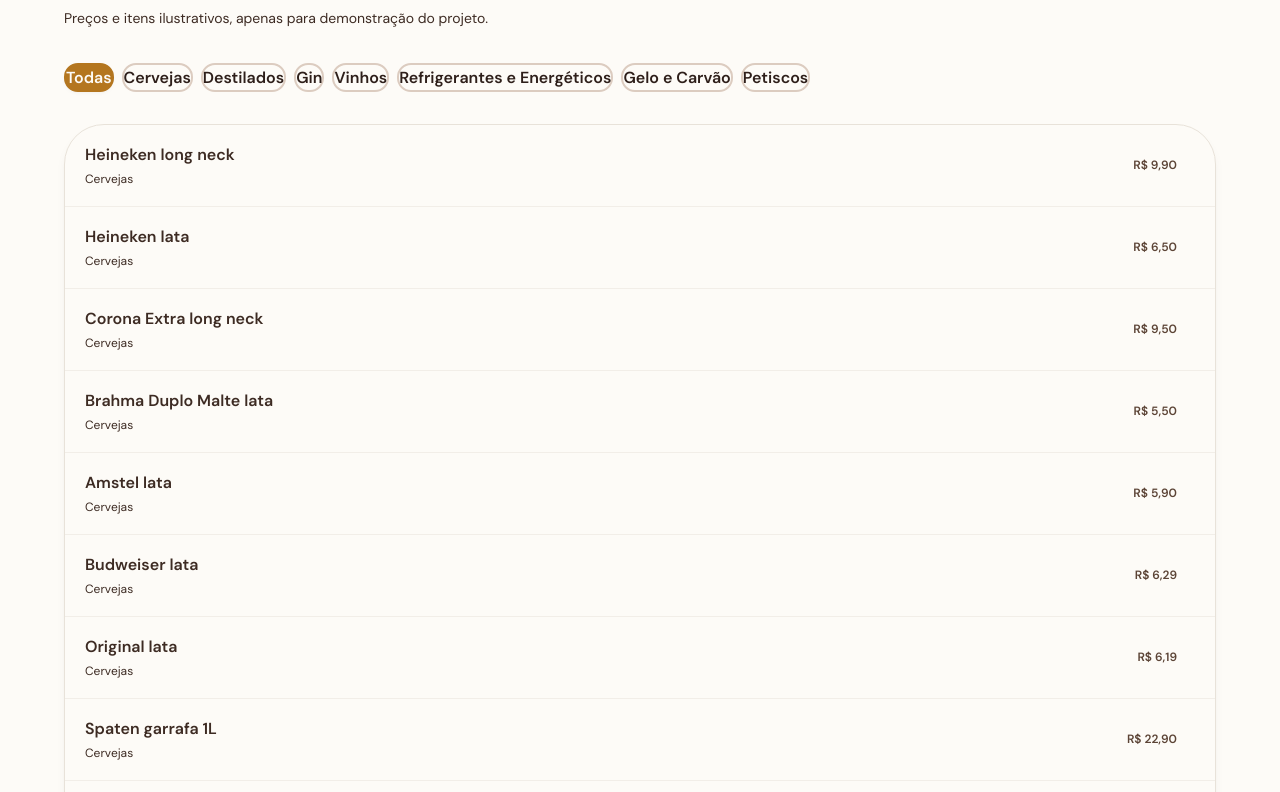
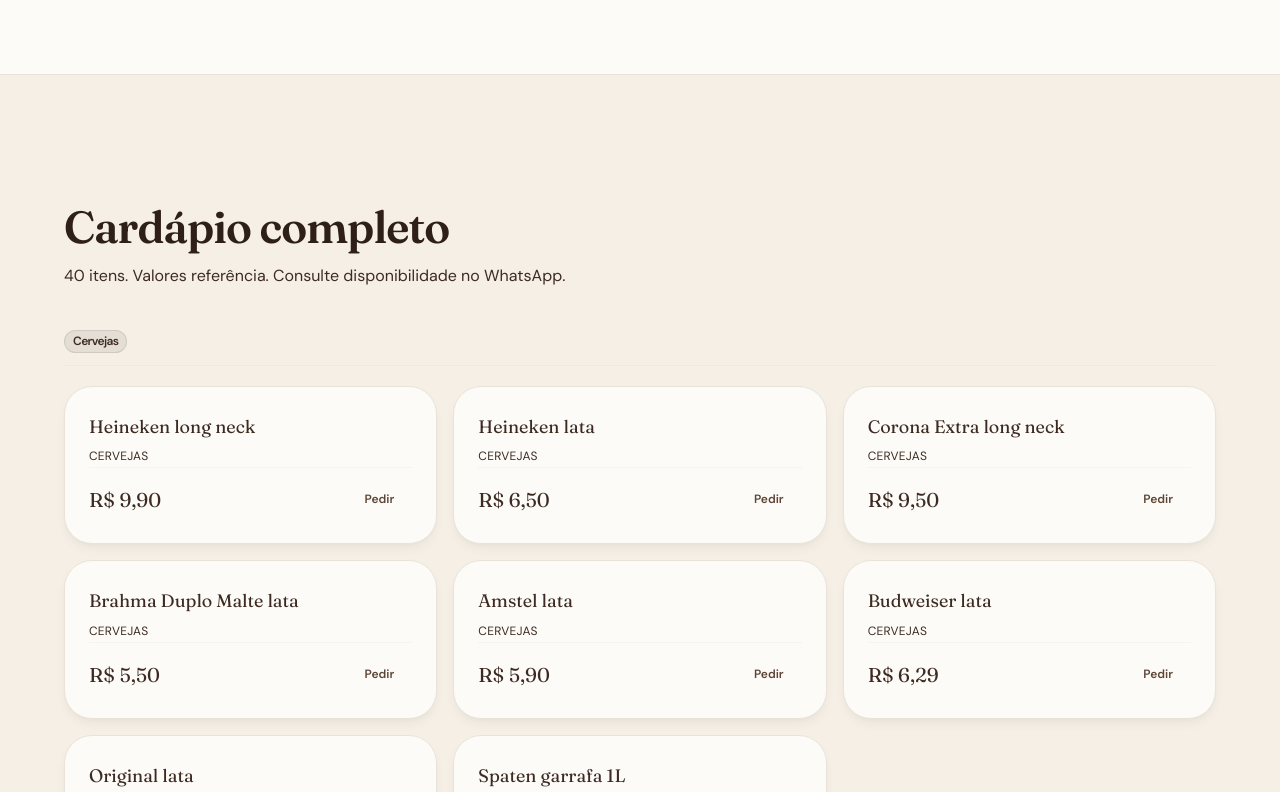
Before and after one commit to llimaaae/Site-Urbabeer, a React (Vite) app: page / in a window 1280 px wide. Shown: the part 2708-3500 px from the top of the page. Built offline with nearby package versions, Linux system fonts and the light colour scheme.

Commit message:
feat(sections): destaques em grid de cards e cardapio agrupado por categoria

```diff
--- a/src/sections/Cardapio.tsx
+++ b/src/sections/Cardapio.tsx
@@ -1,75 +1,57 @@
-import { useState } from 'react'
-import { cardapio, categorias, type Categoria } from '../data/cardapio'
-import { DEMO } from '../data/config'
+import { cardapio } from '../data/cardapio'
 import { formatarPreco } from '../utils/preco'
 import { abrirWhatsApp } from '../utils/whatsapp'
-
-type Filtro = Categoria | 'Todas'
+import { CardContent } from '../components/ui/Card'
+import { Button } from '../components/ui/Button'
+import { Badge } from '../components/ui/Badge'
 
 export function Cardapio() {
-  const [filtro, setFiltro] = useState<Filtro>('Todas')
-
-  const lista = filtro === 'Todas' ? cardapio : cardapio.filter((i) => i.categoria === filtro)
+  const categorias = [...new Set(cardapio.map((item) => item.categoria))]
 
   return (
-    <section id="cardapio" className="border-t border-divider bg-bg py-16 md:py-24 lg:py-28" aria-labelledby="cardapio-title">
+    <section id="cardapio" className="border-t border-divider bg-alva-alt py-20 md:py-28 lg:py-32" aria-labelledby="cardapio-title">
       <div className="container">
-        <header className="animate-slide-up">
-          <h2 id="cardapio-title" className="font-display text-3xl md:text-4xl">Cardápio</h2>
-          {DEMO && (
-            <p className="mt-3 max-w-xl text-sm text-text-muted">
-              Preços e itens ilustrativos, apenas para demonstração do projeto.
+        <header className="max-w-2xl animate-slide-up">
+          <h2 id="cardapio-title" className="font-display font-semibold text-3xl md:text-4xl">Cardápio completo</h2>
+          <p className="mt-3 max-w-xl text-text-muted">
+            {cardapio.length} itens. Valores referência. Consulte disponibilidade no WhatsApp.
           </p>
-          )}
         </header>
 
-        <div className="mt-8 flex flex-wrap gap-2" role="tablist" aria-label="Categorias do cardápio">
-          {(['Todas', ...categorias] as Filtro[]).map((c) => (
-            <button
-              key={c}
-              type="button"
-              role="tab"
-              aria-selected={filtro === c}
-              onClick={() => setFiltro(c)}
-              className={`btn transition-all duration-200 ${
-                filtro === c ? 'btn-primary' : 'btn-secondary'
-              }`}
-            >
-              {c}
-            </button>
-          ))}
-        </div>
+        <div className="mt-10 space-y-12" role="list">
+          {categorias.map((cat, catIndex) => {
+            const itens = cardapio.filter((i) => i.categoria === cat)
+            return (
+              <div key={cat} className="animate-slide-up" style={{ animationDelay: `${100 + catIndex * 100}ms` }}>
+                <h3 className="font-display text-xl md:text-2xl text-text mb-5 pb-3 border-b border-divider/50 flex items-center gap-3">
+                  <Badge variant="espresso" className="shrink-0">{cat}</Badge>
+                </h3>
 
-        <div className="mt-8 animate-fade-in" style={{ animationDelay: '100ms' }}>
-          <div className="rounded-2xl border border-divider bg-surface overflow-hidden shadow-md">
-            <ul className="divide-y divide-divider/50" role="list">
-              {lista.map((item, index) => (
-                <li
-                  key={`${item.categoria}-${item.nome}`}
-                  className="flex min-w-0 items-center gap-4 px-5 py-4 transition-all duration-200 hover:bg-bg-alt"
-                  style={{ animationDelay: `${index * 20}ms` }}
-                >
-                  <div className="min-w-0 grow">
-                    <p className="font-semibold text-text truncate">{item.nome}</p>
-                    <p className="text-xs text-text-muted">{item.categoria}</p>
-                  </div>
-                  <button
-                    type="button"
-                    onClick={() => abrirWhatsApp(`Olá! Gostaria de pedir: ${item.nome}`)}
-                    className="shrink-0 btn btn-ghost btn-sm font-display text-amber hover:bg-amber/10"
+                <ul className="grid grid-cols-1 gap-4 sm:grid-cols-2 lg:grid-cols-3" role="list">
+                  {itens.map((item, idx) => (
+                    <li key={item.nome} className="card group animate-slide-up" style={{ animationDelay: `${idx * 30}ms` }}>
+                      <CardContent className="p-5 flex flex-col h-full">
+                        <p className="font-display text-lg leading-tight text-text group-hover:text-primary transition-colors duration-200">{item.nome}</p>
+                        <p className="mt-1 text-xs uppercase tracking-wide text-text-muted">{item.categoria}</p>
+
+                        <div className="mt-auto flex items-center justify-between pt-3 border-t border-divider/30">
+                          <p className="font-display text-xl text-primary tabular-nums">{formatarPreco(item.preco)}</p>
+                          <Button
+                            variant="ghost"
+                            size="sm"
+                            onClick={() => abrirWhatsApp(`Olá! Gostaria de pedir: ${item.nome} - ${formatarPreco(item.preco)}`)}
                             aria-label={`Pedir ${item.nome} pelo WhatsApp`}
                           >
-                    {formatarPreco(item.preco)}
-                  </button>
+                            Pedir
+                          </Button>
+                        </div>
+                      </CardContent>
                     </li>
                   ))}
-              {lista.length === 0 && (
-                <li className="px-5 py-10 text-center text-text-muted">
-                  Nenhum item nesta categoria.
-                </li>
-              )}
                 </ul>
               </div>
+            )
+          })}
         </div>
       </div>
     </section>
--- a/src/sections/Destaques.tsx
+++ b/src/sections/Destaques.tsx
@@ -1,14 +1,16 @@
 import { destaques } from '../data/destaques'
 import { formatarPreco } from '../utils/preco'
 import { abrirWhatsApp } from '../utils/whatsapp'
+import { CardContent, CardImage } from '../components/ui/Card'
+import { Button } from '../components/ui/Button'
 
 export function Destaques() {
   return (
-    <section id="destaques" className="border-t border-divider bg-bg-alt py-16 md:py-24 lg:py-28" aria-labelledby="destaques-title">
+    <section id="destaques" className="border-t border-divider bg-alva py-20 md:py-28 lg:py-32" aria-labelledby="destaques-title">
       <div className="container">
         <header className="max-w-2xl animate-slide-up">
-          <h2 id="destaques-title" className="font-display text-3xl md:text-4xl">Destaques</h2>
-          <p className="mt-3 max-w-xl text-text/70">
+          <h2 id="destaques-title" className="font-display font-semibold text-3xl md:text-4xl">Destaques</h2>
+          <p className="mt-3 max-w-xl text-text-muted text-base">
             Itens que saem bastante. Disponibilidade, consulte no WhatsApp.
           </p>
         </header>
@@ -18,52 +20,49 @@ export function Destaques() {
             <li key={d.nome} className="card card-interactive group animate-slide-up" style={{ animationDelay: `${100 + index * 50}ms` }}>
               {d.foto ? (
                 <>
-                  <div className="aspect-[4/3] overflow-hidden rounded-t-2xl">
-                    <img
-                      src={d.foto.src}
-                      alt={d.foto.alt}
-                      width={d.foto.largura}
-                      height={d.foto.altura}
-                      loading="lazy"
-                      className="w-full h-full object-cover transition-transform duration-700 group-hover:scale-105"
-                    />
-                  </div>
-                  <div className="p-5">
-                    <p className="font-display text-xl leading-tight text-text group-hover:text-amber transition-colors duration-200">{d.nome}</p>
+                  <CardImage
+                    src={d.foto.src}
+                    alt={d.foto.alt}
+                    width={d.foto.largura}
+                    height={d.foto.altura}
+                  />
+                  <CardContent className="p-5">
+                    <p className="font-display text-xl leading-tight text-text group-hover:text-primary transition-colors duration-200">{d.nome}</p>
                     <p className="mt-1 text-xs uppercase tracking-wide text-text-muted">
                       {d.categoria} · foto real do empório
                     </p>
                     {d.preco && (
-                      <div className="mt-3 flex items-center gap-3">
-                        <p className="font-display text-2xl text-amber tabular-nums">{formatarPreco(d.preco)}</p>
-                        <button
-                          type="button"
+                      <div className="mt-3 flex items-center justify-between">
+                        <p className="font-display text-2xl text-primary tabular-nums">{formatarPreco(d.preco)}</p>
+                        <Button
+                          variant="ghost"
+                          size="sm"
                           onClick={() => abrirWhatsApp(`Olá! Gostaria de pedir: ${d.nome}`)}
-                          className="btn btn-ghost btn-sm ml-auto"
+                          className="ml-auto"
                           aria-label={`Pedir ${d.nome} pelo WhatsApp`}
                         >
                           Pedir
-                        </button>
+                        </Button>
                       </div>
                     )}
-                  </div>
+                  </CardContent>
                 </>
               ) : (
                 <div className="flex h-56 flex-col justify-between gap-4 p-6">
                   <p className="font-display text-xl leading-tight sm:text-2xl text-text">{d.nome}</p>
-                  <div className="flex items-baseline justify-between gap-2">
+                  <div className="flex flex-col sm:flex-row sm:items-baseline sm:justify-between gap-2">
                     <span className="text-xs uppercase tracking-wide text-text-muted">{d.categoria}</span>
                     {d.preco && (
                       <>
-                        <span className="font-display text-2xl text-amber tabular-nums">{formatarPreco(d.preco)}</span>
-                        <button
-                          type="button"
+                        <span className="font-display text-2xl text-primary tabular-nums">{formatarPreco(d.preco)}</span>
+                        <Button
+                          variant="ghost"
+                          size="sm"
                           onClick={() => abrirWhatsApp(`Olá! Gostaria de pedir: ${d.nome}`)}
-                          className="btn btn-ghost btn-sm"
                           aria-label={`Pedir ${d.nome} pelo WhatsApp`}
                         >
                           Pedir
-                        </button>
+                        </Button>
                       </>
                     )}
                   </div>
```
Lines whose indentation alone changed are shown as unchanged.
